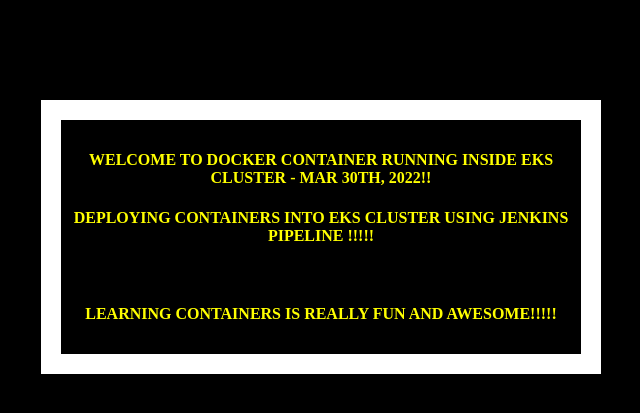
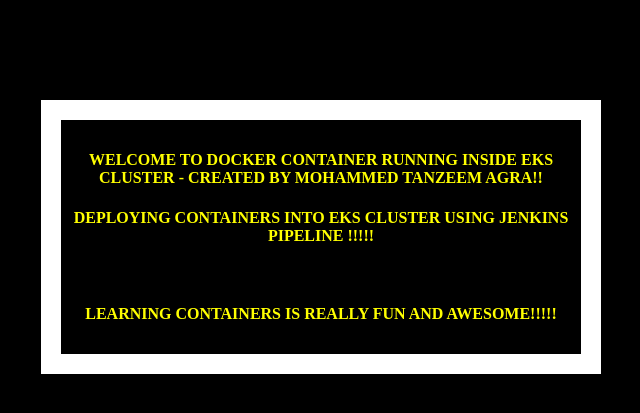
Before and after one commit to course5i-intelligent/ecrecs, a Flask app: page / in a window 1280 px wide. Shown: the top 413 px of the page, without its empty margins (319-959 px from the left). Run offline with Flask 2, Linux system fonts and the light colour scheme.

Commit message:
Update index.html

```diff
--- a/templates/index.html
+++ b/templates/index.html
@@ -19,7 +19,7 @@
   </head>
   <body>
     <div class="container">
-      <h4>Welcome to Docker Container running inside  EKS Cluster - Mar 30th, 2022!!</h4>
+      <h4>Welcome to Docker Container running inside  EKS Cluster - Created By Mohammed Tanzeem Agra!!</h4>
       <h4>Deploying Containers into EKS cluster using Jenkins Pipeline !!!!!</h4>
       <br>
        <h4>Learning containers is really fun and awesome!!!!!</h4>
```
